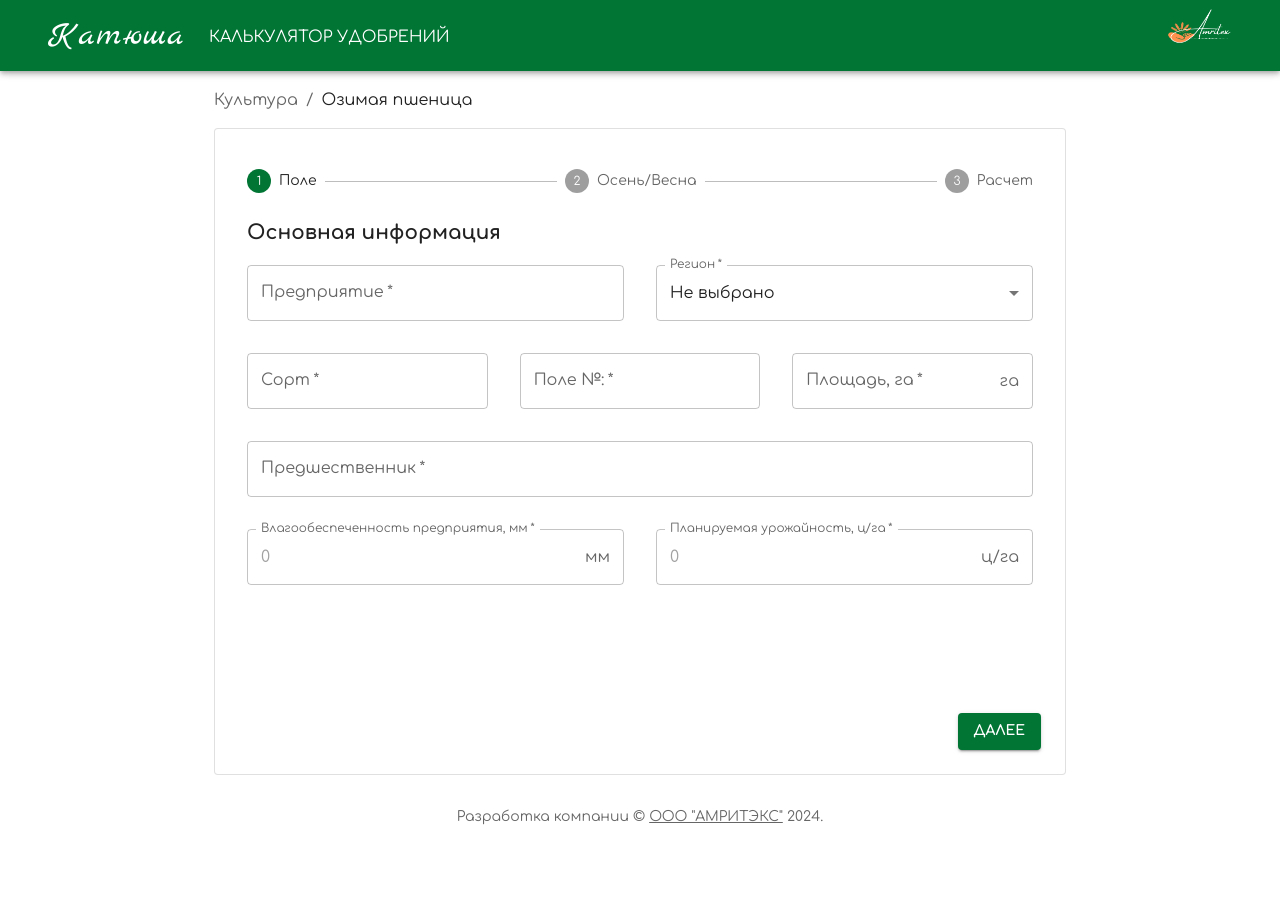
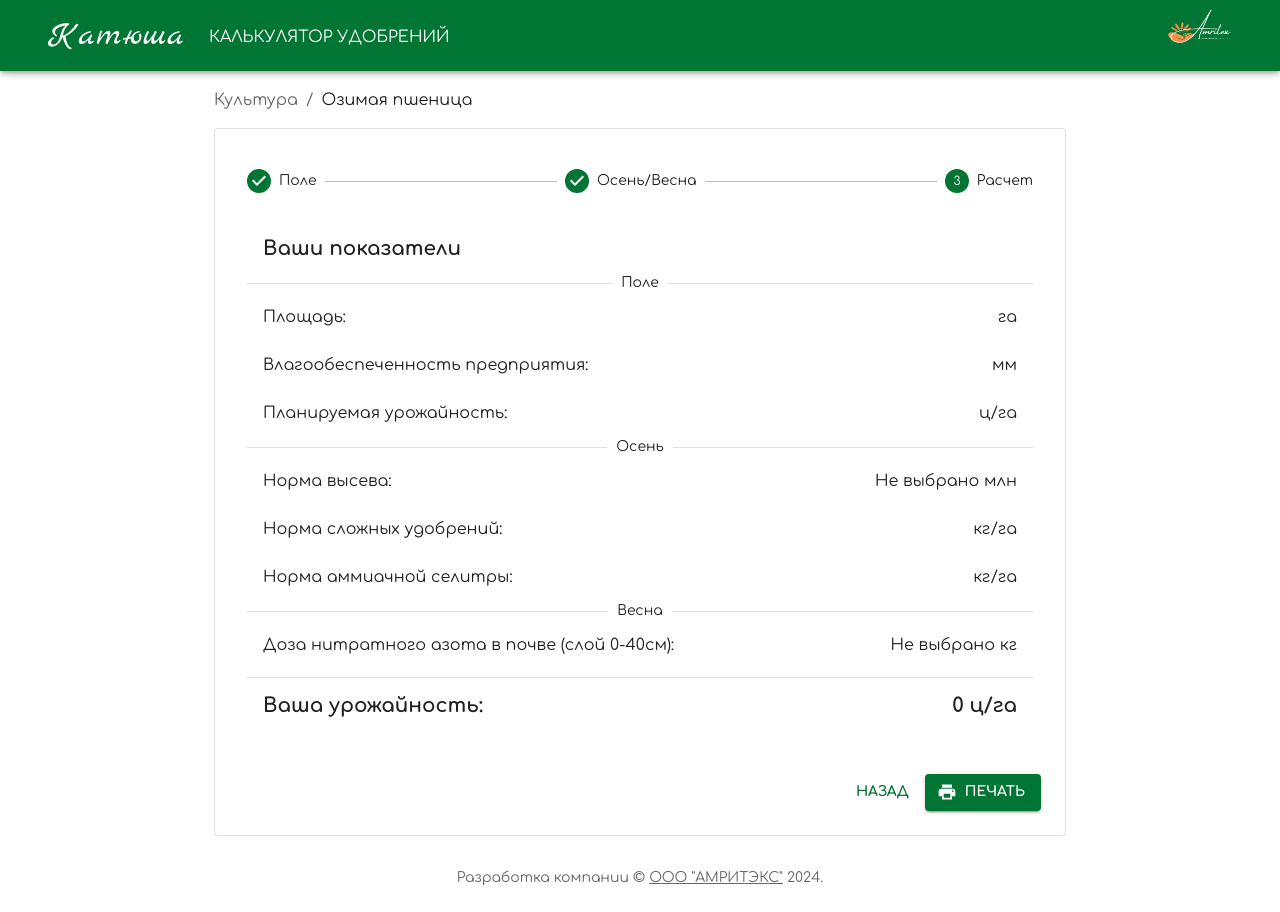
Before and after one commit to Nikita1198/katyusha-project-client, a React (Vite) app: page /wheatcalculatorv2 in a window 1280 px wide. Before the commit the page ends 851 px from the top, so only its background shows below. Built offline with nearby package versions, Linux system fonts and the light colour scheme.

Commit message:
add - result

```diff
--- a/src/components/Result.tsx
+++ b/src/components/Result.tsx
@@ -1,62 +1,66 @@
-import { observer } from 'mobx-react-lite'
-import React from 'react'
-import Typography from '@mui/material/Typography';
-import List from '@mui/material/List';
-import ListItem from '@mui/material/ListItem';
-import ListItemText from '@mui/material/ListItemText';
-import Grid from '@mui/material/Grid';
-
-const products = [
-    {
-        name: 'Product 1',
-        desc: 'A nice thing',
-        price: '$9.99',
-    },
-    {
-        name: 'Product 2',
-        desc: 'Another thing',
-        price: '$3.45',
-    },
-    {
-        name: 'Product 3',
-        desc: 'Something else',
-        price: '$6.51',
-    },
-    {
-        name: 'Product 4',
-        desc: 'Best thing of all',
-        price: '$14.11',
-    },
-    { name: 'Shipping', desc: '', price: 'Free' },
-];
-
+import { observer } from "mobx-react-lite";
+import React from "react";
+import Typography from "@mui/material/Typography";
+import List from "@mui/material/List";
+import ListItem from "@mui/material/ListItem";
+import ListItemText from "@mui/material/ListItemText";
+import Grid from "@mui/material/Grid";
+import store from "../stores/calculationStore";
+import Box from "@mui/material/Box";
+import Divider from "@mui/material/Divider";
 
 export default observer(function Result() {
-    return (
-        <React.Fragment>
-            <Typography variant="h6" gutterBottom>
-                Order summary
-            </Typography>
-            <List disablePadding>
-                {products.map((product) => (
-                    <ListItem key={product.name} sx={{ py: 1, px: 0 }}>
-                        <ListItemText primary={product.name} secondary={product.desc} />
-                        <Typography variant="body2">{product.price}</Typography>
-                    </ListItem>
-                ))}
-                <ListItem sx={{ py: 1, px: 0 }}>
-                    <ListItemText primary="Total" />
-                    <Typography variant="subtitle1" sx={{ fontWeight: 700 }}>
-                        $34.06
-                    </Typography>
-                </ListItem>
-            </List>
-            <Grid container spacing={2}>
-                <Grid item xs={12} sm={6}>
-                </Grid>
-                <Grid item container direction="column" xs={12} sm={6}>
-                </Grid>
-            </Grid>
-        </React.Fragment>
-    )
-})
+  const result = store.getCalculation();
+
+  return (
+    <Box>
+      <List sx={{ justifyContent: "space-between" }}>
+        <ListItem>
+          <Typography variant="h6">Ваши показатели</Typography>
+        </ListItem>
+        <Divider><Typography variant="body2">Поле</Typography></Divider>
+        <ListItem>
+          <ListItemText primary={`Площадь:`} />
+          <Typography variant="body1">{`${result.step1.square} га`}</Typography>
+        </ListItem>
+        <ListItem>
+          <ListItemText primary={`Влагообеспеченность предприятия:`} />
+          <Typography variant="body1">{`${result.step1.moisture} мм`}</Typography>
+        </ListItem>
+        <ListItem>
+          <ListItemText primary={`Планируемая урожайность:`} />
+          <Typography variant="body1">{`${result.step1.plannedYield} ц/га`}</Typography>
+        </ListItem>
+        <Divider><Typography variant="body2">Осень</Typography></Divider>
+        <ListItem>
+          <ListItemText primary={`Норма высева:`} />
+          <Typography variant="body1">{`${result.step2.seedingRate} млн`}</Typography>
+        </ListItem>
+        <ListItem>
+          <ListItemText primary={`Норма сложных удобрений:`} />
+          <Typography variant="body1">{`${result.step2.complexFertilizers} кг/га`}</Typography>
+        </ListItem>
+        <ListItem>
+          <ListItemText primary={`Норма аммиачной селитры:`} />
+          <Typography variant="body1">{`${result.step2.ammoniumNitrate} кг/га`}</Typography>
+        </ListItem>
+        <Divider><Typography variant="body2">Весна</Typography></Divider>
+        <ListItem>
+          <ListItemText
+            primary={`Доза нитратного азота в почве (слой 0-40см):`}
+          />
+          <Typography variant="body1">{`${result.step2.nitrateNitrogen} кг`}</Typography>
+        </ListItem>
+        <Divider component="li" sx={{mt: 1}}/>
+        <ListItem >
+          <ListItemText
+            primary={
+              <Typography variant="h6">Ваша урожайность:</Typography>
+            }
+          />
+          <Typography variant="h6">{`${result.step3.totalresult} ц/га`}</Typography>
+        </ListItem>
+      </List>
+    </Box>
+  );
+});
--- a/src/components/SeasonsParametrs.tsx
+++ b/src/components/SeasonsParametrs.tsx
@@ -82,7 +82,7 @@ export default observer(function SeasonsParametrs() {
           </Grid>
         </Grid>
       </Box>
-      <Box sx={{ mt: 3 }}>
+      <Box sx={{ mt: 2 }}>
         <Typography variant="h6" sx={{ mb: 2 }}>
           Весна
         </Typography>
--- a/src/components/fields/SelectNitrate.tsx
+++ b/src/components/fields/SelectNitrate.tsx
@@ -42,7 +42,7 @@ export default function SelectNitrate({ disabled }) {
           labelId="nitrateNitrogen"
           id="nitrateNitrogen"
           name="nitrateNitrogen"
-          label="Доза нитратного азота в почве (слой 0-40см)"
+          label="Доза нитратного азота в почве (слой 0-40см), кг"
           required
           disabled={!disabled}
           onChange={handleChange}
--- a/src/pages/WheatCalculator.tsx
+++ b/src/pages/WheatCalculator.tsx
@@ -13,8 +13,9 @@ import CustomizedSnackbars from "../components/CustomizedSnackbars";
 import SeasonsParametrs from "../components/SeasonsParametrs";
 import { Breadcrumbs, Link } from "@mui/material";
 import Result from "../components/Result";
-import { Link as RouterLink } from 'react-router-dom';
-import { useReactToPrint } from 'react-to-print';
+import { Link as RouterLink } from "react-router-dom";
+import { useReactToPrint } from "react-to-print";
+import PrintIcon from "@mui/icons-material/Print";
 
 const steps = ["Поле", "Осень/Весна", "Расчет"];
 
@@ -32,19 +33,18 @@ function getStepContent(step: number) {
 }
 
 export default function WheatCalculator() {
-  const [activeStep, setActiveStep] = React.useState(0);
+  const [activeStep, setActiveStep] = React.useState(2);
   const [error, setError] = React.useState(false);
-  const [reasult, setResult] = React.useState(0)
+  const [reasult, setResult] = React.useState(0);
 
   // для печати компоненты
-  const componentRef = React.useRef(null)
+  const componentRef = React.useRef(null);
   const handlePrint = useReactToPrint({
     content: () => componentRef.current,
   });
 
   const handleNext = () => {
-    if(activeStep === steps.length - 1)
-    {
+    if (activeStep === steps.length - 1) {
       let calculation = store.calculateYield();
       setResult(calculation);
     }
@@ -59,8 +59,7 @@ export default function WheatCalculator() {
       }, 5000);
     }
 
-    if(activeStep === 0)
-    {
+    if (activeStep === 0) {
       store.updateResultStep1();
     }
   };
@@ -71,16 +70,18 @@ export default function WheatCalculator() {
 
   return (
     <Container maxWidth="md" sx={{ mt: 10, mb: 4 }} ref={componentRef}>
-      <Breadcrumbs aria-label="breadcrumb" sx={{mb: 2}}>
-        <Link underline="hover" color="inherit" component={RouterLink} to="/home">
+      <Breadcrumbs aria-label="breadcrumb" sx={{ mb: 2 }}>
+        <Link
+          underline="hover"
+          color="inherit"
+          component={RouterLink}
+          to="/home"
+        >
           Культура
         </Link>
         <Typography color="text.primary">Озимая пшеница</Typography>
       </Breadcrumbs>
-      <Paper
-        variant="outlined"
-        sx={{ p: { xs: 2, md: 3 } }}
-      >
+      <Paper variant="outlined" sx={{ p: { xs: 2, md: 3 } }}>
         <Stepper
           activeStep={activeStep}
           sx={{
@@ -94,18 +95,7 @@ export default function WheatCalculator() {
           ))}
         </Stepper>
         <Box>
-          {activeStep === steps.length ? (
-            <React.Fragment>
-              <Typography variant="h5" gutterBottom>
-                Спасибо за расчет!
-              </Typography>
-              <Typography variant="subtitle1">
-                Ваша урожайность: {reasult}
-              </Typography>
-            </React.Fragment>
-          ) : (
-            <React.Fragment>
-              <Box sx={{ m: 1, minHeight: "58vh" }}>
+          <Box sx={{ m: 1, minHeight: "57.5vh" }}>
             {getStepContent(activeStep)}
           </Box>
           <Box sx={{ display: "flex", justifyContent: "flex-end" }}>
@@ -114,16 +104,26 @@ export default function WheatCalculator() {
                 Назад
               </Button>
             )}
+            {activeStep <= steps.length - 2  && (
               <Button
                 variant="contained"
                 onClick={handleNext}
                 sx={{ mt: 3, ml: 1 }}
               >
-                  {activeStep === steps.length - 2 ? "Рассчитать" : "Далее"}
+                {activeStep < 1 ? "Далее" : "Рассчитать"}
               </Button>
+            )}
+            {activeStep === steps.length - 1 && (
+              <Button
+                variant="contained"
+                onClick={handlePrint}
+                startIcon={<PrintIcon />}
+                sx={{ mt: 3, ml: 1 }}
+              >
+                Печать
+              </Button>
+            )}
           </Box>
-            </React.Fragment>
-          )}
         </Box>
       </Paper>
       <CustomizedSnackbars toggle={error} />
--- a/src/stores/calculationStore.js
+++ b/src/stores/calculationStore.js
@@ -65,6 +65,10 @@ class Store {
 
     getStep3() {
         return this.calculation.step3;
+    }
+
+    getCalculation() {
+        return this.calculation;
     }
 
     getPlannedFirstYield() {
@@ -176,6 +180,7 @@ class Store {
             if (plannedFirstYield >= 0) {
                 this.plannedFirstYield.value = Math.round(plannedFirstYield).toString();
                 this.calculation.step3.step2result = this.plannedFirstYield.value;
+                this.calculation.step3.totalresult = this.plannedFirstYield.value;
                 this.plannedFirstYield.display = true;
             } else {
                 this.plannedFirstYield.display = false;
--- a/vite.config.js
+++ b/vite.config.js
@@ -4,11 +4,23 @@ import react from '@vitejs/plugin-react-swc'
 // https://vitejs.dev/config/
 export default defineConfig({
   base: '/',
-  plugins: [react()],
+  plugins: [react({
+    jsxImportSource: '@emotion/react',
+    babel: {
+      plugins: ['@emotion/babel-plugin'],
+    },
+  }),],
   server: {
     host: '0.0.0.0',
     hmr: {
       port: 443,
     }
   },
+  optimizeDeps: {
+    include: [
+      '@emotion/react',
+      '@emotion/styled',
+      '@mui/material/Tooltip'
+    ],
+  },
 })
```
Lines whose indentation alone changed are shown as unchanged.
